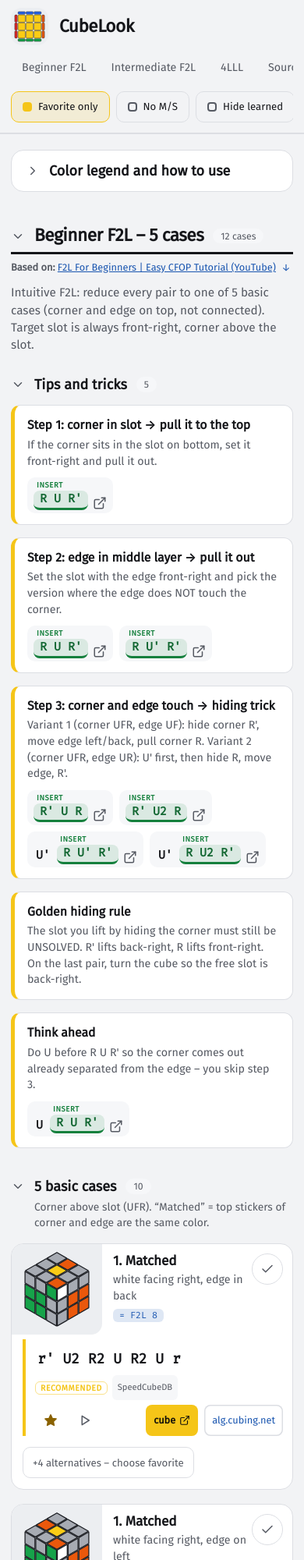
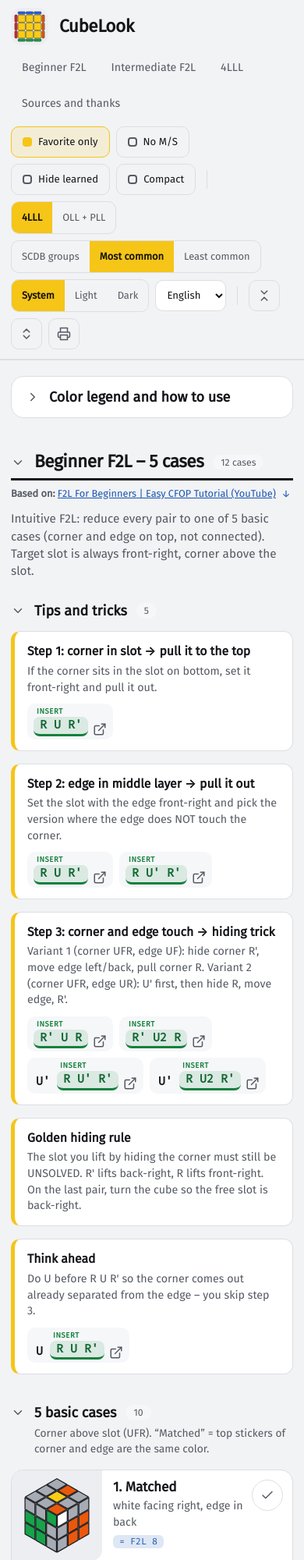
Before and after one commit to k3chupe/cubelook, a website built with Vite: page index.html in a window 390 px wide. Shown: the top 2000 px of the page at 78% size. Built offline with nearby package versions, Linux system fonts and the light colour scheme.

Commit message:
Ikony SCDB (baza) i Twizzle (kostka 3x3) z dymkiem, po prawej przy ostatniej linii alga; nagłówek zawija się na wąskim ekranie; +N kotwiczy kartę, alternatywy pojawiają się pod spodem
Co-authored-by: Cursor <cursoragent@cursor.com>

```diff
--- a/src/i18n/locales/en.ts
+++ b/src/i18n/locales/en.ts
@@ -45,9 +45,7 @@ export const en: Messages = {
     moveDown: "Move down",
     playHere: "Animate here",
     playFav: "Play favorite algorithm",
-    openScdbHint: "Case page on SpeedCubeDB",
-    openCube: "cube",
-    openCubeHint: "Open on a virtual cube (Twizzle, starts at the case)",
+    openCubeHint: "Open on a virtual cube (Twizzle)",
     openTwizzle: "alg.cubing.net",
     markLearned: "Mark as learned",
     rotateCase: "Rotate view (U)",
@@ -57,10 +55,10 @@ export const en: Messages = {
     howto: [
       "★ sets the algorithm as favorite – with “Favorite only” you see just that one.",
       "“+N alternatives” expands the other algorithms for the case; use arrows to change order.",
-      "▶ or click the image plays the animation here; “cube” opens Twizzle at the start of the case, “alg.cubing.net” is a second player.",
-      "✓ marks a case as learned. Everything is saved in this browser.",
+      "▶ or click the image plays the animation here; “alg.cubing.net” is a second player.",      "✓ marks a case as learned. Everything is saved in this browser.",
       "Hold: yellow on top, green in front, white cross on bottom. F2L slot is always front-right.",
     ],
+    iconsHowto: "{db} SpeedCubeDB case page · {cube} open on a virtual cube (Twizzle)",
     allLearned: "All cases in this group are learned. Turn off “Hide learned” to see them.",
     reset: "Restore default settings",
     resetConfirm: "Restore default favorites, order, and collapsed state?",
@@ -272,7 +270,7 @@ export const en: Messages = {
         "Community preferences: right-hand antisune, A-perm with D2, faster H algorithm, avoiding M algorithms, dot = line + L.",
       community: "Widely known algorithms not tied to a single source.",
       "tool-cubingjs": "3D cube animation on the page (twisty-player).",
-      "tool-algcubingnet": "“cube” (Twizzle) and “alg.cubing.net” links – open the algorithm on a virtual cube.",
+      "tool-algcubingnet": "Cube icon (Twizzle) and “alg.cubing.net” links – open the algorithm on a virtual cube.",
       "tool-fira": "UI and notation typefaces.",
       "tool-uiux": "Dense dashboard style, palette, fonts, and UX checklist.",
       "tool-webguidelines": "UI guidelines: labels, focus, reduced motion, translate=no for notation.",
--- a/src/i18n/locales/fr.ts
+++ b/src/i18n/locales/fr.ts
@@ -45,9 +45,7 @@ export const fr: Messages = {
     moveDown: "Descendre",
     playHere: "Animation ici",
     playFav: "Lire l'algorithme favori",
-    openScdbHint: "Page du cas sur SpeedCubeDB",
-    openCube: "cube",
-    openCubeHint: "Ouvrir sur un cube virtuel (Twizzle, depuis le début du cas)",
+    openCubeHint: "Ouvrir sur un cube virtuel (Twizzle)",
     openTwizzle: "alg.cubing.net",
     markLearned: "Marquer comme maîtrisé",
     rotateCase: "Tourner la vue (U)",
@@ -57,10 +55,10 @@ export const fr: Messages = {
     howto: [
       "★ définit l'algorithme favori – avec « Favori uniquement », vous ne voyez que celui-ci.",
       "« +N alternatives » déplie les autres algorithmes du cas ; les flèches changent l'ordre.",
-      "▶ ou un clic sur l'image lance l'animation ici ; « cube » ouvre Twizzle au début du cas, « alg.cubing.net » est un second lecteur.",
-      "✓ marque le cas comme maîtrisé. Tout est enregistré dans ce navigateur.",
+      "▶ ou un clic sur l'image lance l'animation ici ; « alg.cubing.net » est un second lecteur.",      "✓ marque le cas comme maîtrisé. Tout est enregistré dans ce navigateur.",
       "Tenue du cube : jaune en face du haut, vert devant, croix blanche en bas. Le slot F2L est toujours devant à droite.",
     ],
+    iconsHowto: "{db} page du cas sur SpeedCubeDB · {cube} ouvrir sur un cube virtuel (Twizzle)",
     allLearned: "Tous les cas de ce groupe sont maîtrisés. Désactivez « Masquer maîtrisés » pour les afficher.",
     reset: "Réinitialiser les paramètres",
     resetConfirm: "Réinitialiser favoris, ordre et repliements par défaut ?",
@@ -272,7 +270,7 @@ export const fr: Messages = {
         "Préférences de la communauté : antisune main droite, A-perm avec D2, algorithme H plus rapide, éviter les algos M, point = ligne + L.",
       community: "Algorithmes largement connus sans source unique précise.",
       "tool-cubingjs": "Animation 3D du cube sur la page (twisty-player).",
-      "tool-algcubingnet": "Liens « cube » (Twizzle) et « alg.cubing.net » – ouvrent l'algorithme sur un cube virtuel.",
+      "tool-algcubingnet": "Icône cube (Twizzle) et lien « alg.cubing.net » – ouvrent l'algorithme sur un cube virtuel.",
       "tool-fira": "Polices de l'interface et de la notation.",
       "tool-uiux": "Style « dashboard dense », palette, polices et checklist UX.",
       "tool-webguidelines": "Lignes directrices UI : labels, focus, mouvement réduit, translate=no pour la notation.",
--- a/src/i18n/locales/pl.ts
+++ b/src/i18n/locales/pl.ts
@@ -45,9 +45,7 @@ export const pl: Messages = {
     moveDown: "Przesuń w dół",
     playHere: "Animacja tutaj",
     playFav: "Odtwórz ulubiony algorytm",
-    openScdbHint: "Strona przypadku na SpeedCubeDB",
-    openCube: "kostka",
-    openCubeHint: "Otwórz na wirtualnej kostce (Twizzle, od początku przypadku)",
+    openCubeHint: "Otwórz na wirtualnej kostce (Twizzle)",
     openTwizzle: "alg.cubing.net",
     markLearned: "Oznacz jako opanowane",
     rotateCase: "Obróć widok (U)",
@@ -57,10 +55,10 @@ export const pl: Messages = {
     howto: [
       "★ ustawia algorytm jako ulubiony – przy „Tylko ulubiony” widzisz tylko jego.",
       "„+N alternatyw” rozwija pozostałe algorytmy przypadku; strzałkami zmieniasz kolejność.",
-      "▶ albo klik w obrazek odtwarza animację tutaj; „kostka” otwiera Twizzle od początku przypadku, „alg.cubing.net” – drugi odtwarzacz.",
-      "✓ oznacza przypadek jako opanowany. Wszystko zapisuje się w tej przeglądarce.",
+      "▶ albo klik w obrazek odtwarza animację tutaj; „alg.cubing.net” – drugi odtwarzacz.",      "✓ oznacza przypadek jako opanowany. Wszystko zapisuje się w tej przeglądarce.",
       "Trzymanie kostki: żółty na górze, zielony z przodu, biały krzyż na dole. Slot F2L zawsze z przodu po prawej.",
     ],
+    iconsHowto: "{db} strona przypadku na SpeedCubeDB · {cube} otwórz na wirtualnej kostce (Twizzle)",
     allLearned: "Wszystkie przypadki w tej grupie są opanowane. Wyłącz „Ukryj opanowane”, żeby je zobaczyć.",
     reset: "Przywróć ustawienia domyślne",
     resetConfirm: "Przywrócić domyślne ulubione, kolejność i zwinięcia?",
@@ -272,7 +270,7 @@ export const pl: Messages = {
         "Preferencje społeczności: antysune prawą ręką, A-perm z D2, szybszy algorytm na H, unikanie algorytmów z M, kropka = linia + L.",
       community: "Szeroko znane algorytmy, które nie pochodzą z jednego konkretnego źródła.",
       "tool-cubingjs": "Animacja 3D kostki na stronie (twisty-player).",
-      "tool-algcubingnet": "Linki „kostka” (Twizzle) i „alg.cubing.net” – otwierają algorytm na wirtualnej kostce.",
+      "tool-algcubingnet": "Ikona kostki (Twizzle) i linki „alg.cubing.net” – otwierają algorytm na wirtualnej kostce.",
       "tool-fira": "Kroje pisma interfejsu i notacji.",
       "tool-uiux": "Styl „gęsty dashboard”, paleta, fonty i lista kontrolna UX.",
       "tool-webguidelines": "Wytyczne interfejsu: etykiety, focus, ograniczony ruch, translate=no dla notacji.",
--- a/src/i18n/types.ts
+++ b/src/i18n/types.ts
@@ -58,8 +58,6 @@ export interface Messages {
     moveDown: string;
     playHere: string;
     playFav: string;
-    openScdbHint: string;
-    openCube: string;
     openCubeHint: string;
     openTwizzle: string;
     markLearned: string;
@@ -68,6 +66,7 @@ export interface Messages {
     tips: string;
     legend: string;
     howto: string[];
+    iconsHowto: string;
     allLearned: string;
     reset: string;
     resetConfirm: string;
--- a/src/icons.ts
+++ b/src/icons.ts
@@ -13,4 +13,10 @@ export const icons = {
   printer: svg('<path d="M6 9V2h12v7"/><path d="M6 18H4a2 2 0 0 1-2-2v-5a2 2 0 0 1 2-2h16a2 2 0 0 1 2 2v5a2 2 0 0 1-2 2h-2"/><rect x="6" y="14" width="12" height="8"/>'),
   fold: svg('<path d="m7 20 5-5 5 5"/><path d="m7 4 5 5 5-5"/>'),
   unfold: svg('<path d="m7 15 5 5 5-5"/><path d="m7 9 5-5 5 5"/>'),
+  db: svg('<ellipse cx="12" cy="5" rx="9" ry="3"/><path d="M3 5v14a9 3 0 0 0 18 0V5"/><path d="M3 12a9 3 0 0 0 18 0"/>'),
+  twizzle: svg(
+    [3, 9.5, 16]
+      .flatMap((y) => [3, 9.5, 16].map((x) => `<rect x="${x}" y="${y}" width="5" height="5" rx="1" fill="currentColor" stroke="none"/>`))
+      .join(""),
+  ),
 };
--- a/src/main.ts
+++ b/src/main.ts
@@ -110,12 +110,16 @@ function algTags(alg: string): string {
   return tags.join("");
 }
 
-/** Case page on SpeedCubeDB, first in the row; skipped when the source chip already links to it. */
-function scdbChip(a: AlgOut, c: CaseOut): string {
-  const url = speedcubedbCaseLink(c);
-  return url && url !== a.sourceUrl
-    ? `<a class="src src-speedcubedb scdb-link" href="${esc(url)}" target="_blank" rel="noopener" title="${esc(t().ui.openScdbHint)}">${esc(SOURCES.speedcubedb.short)}</a>`
-    : "";
+/** Icon link with a speech-bubble tip (CSS `data-tip`, shown on hover/focus); the accessible name is the same text. */
+function quickLink(href: string, tip: string, icon: string, cls: string): string {
+  return `<a class="quick-link ${cls}" href="${esc(href)}" target="_blank" rel="noopener" data-tip="${esc(tip)}" aria-label="${esc(tip)}">${icon}</a>`;
+}
+
+/** Case page on SpeedCubeDB and the alg on a virtual cube (Twizzle), at the right edge of a row. */
+function quickLinks(ref: CaseRef, alg: string): string {
+  const scdb = speedcubedbCaseLink(ref.c);
+  const cube = twizzleUrl(alg, ref.group.view, caseTitle(ref.c));
+  return `<span class="quick-links">${scdb ? quickLink(scdb, SOURCES.speedcubedb.short, icons.db, "scdb-link") : ""}${quickLink(cube, t().ui.openCubeHint, icons.twizzle, "cube-link")}</span>`;
 }
 
 function sourceChip(a: AlgOut): string {
@@ -149,21 +153,19 @@ function renderAlgRow(ref: CaseRef, a: AlgOut, index: number, count: number, sho
   const alg = shownAlg(ref.c.id, a.alg);
   const note = a.note ? content("notes", a.note) : undefined;
   const recommended = a.recommended ? `<span class="tag tag-rec">${esc(m.recommended)}</span>` : "";
-  // compact collapsed: only the case page and the cube link, beside the alg
-  if (quick) {
-    const scdb = speedcubedbCaseLink(ref.c);
+  // compact collapsed: only the alg and its two icon links
+  if (quick)
     return `
   <li class="alg-row is-fav quick">
-    <div class="alg-quick">${scdb ? `<a class="src src-speedcubedb scdb-link" href="${esc(scdb)}" target="_blank" rel="noopener" title="${esc(m.openScdbHint)}">${esc(SOURCES.speedcubedb.short)}</a>` : ""}<a class="link-btn" href="${twizzleUrl(alg, ref.group.view, title)}" target="_blank" rel="noopener" title="${esc(m.openCubeHint)}">${esc(m.openCube)}</a></div>
     <div class="alg" translate="no" aria-label="${esc(alg)}">${renderAlg(alg)}</div>
+    ${quickLinks(ref, alg)}
   </li>`;
-  }
   return `
   <li class="alg-row${fav ? " is-fav" : ""}">
     <div class="alg" translate="no" aria-label="${esc(alg)}">${renderAlg(alg)}</div>
     ${note ? `<div class="alg-note">${esc(note)}</div>` : ""}
     <div class="alg-actions">
-      <span class="tags">${recommended}${algTags(alg)}${scdbChip(a, ref.c)}${sourceChip(a)}</span>
+      <span class="tags">${recommended}${algTags(alg)}${sourceChip(a)}</span>
       ${iconButton("fav", fav ? m.fav : m.setFav, icons.star, `star${fav ? " on" : ""}`, `${data} aria-pressed="${fav}"`)}
       ${
         showReorder
@@ -172,8 +174,8 @@ function renderAlgRow(ref: CaseRef, a: AlgOut, index: number, count: number, sho
           : ""
       }
       ${iconButton("play", m.playHere, icons.play, "play", data)}
-      <a class="link-btn" href="${twizzleUrl(alg, ref.group.view, title)}" target="_blank" rel="noopener" title="${esc(m.openCubeHint)}">${esc(m.openCube)} ${icons.external}</a>
       <a class="link-btn alt" href="${algCubingNetUrl(alg, title)}" target="_blank" rel="noopener">${esc(m.openTwizzle)}</a>
+      ${quickLinks(ref, alg)}
     </div>
   </li>`;
 }
@@ -478,7 +480,9 @@ function renderLegend(): string {
               const tr = m.triggers[k.legendKey];
               return `<span class="seg" style="--c:${k.color}"><span class="seg-label">${esc(tr.label.replace("{move}", "F"))}</span><span class="seg-moves">${esc(tr.description)}</span></span>`;
             }).join("")}</div>
-            <ul class="howto">${m.ui.howto.map((h) => `<li>${esc(h)}</li>`).join("")}</ul>
+            <ul class="howto">${m.ui.howto.map((h) => `<li>${esc(h)}</li>`).join("")}<li>${esc(m.ui.iconsHowto)
+              .replace("{db}", `<span class="key-icon">${icons.db}</span>`)
+              .replace("{cube}", `<span class="key-icon">${icons.twizzle}</span>`)}</li></ul>
           </div>`
     }
   </div>`;
@@ -502,7 +506,9 @@ function render() {
   // Full rebuild replaces the focused control; pin viewport to it so expand/collapse does not yank content away.
   const active = dialogCase ? null : (document.activeElement as HTMLElement | null);
   const focusedKey = active?.dataset?.focusKey;
-  const anchorTop = focusedKey != null ? active!.getBoundingClientRect().top : null;
+  // "+N alternatives" grows the card below its top: keep the card in place, not the button that moves to the end of the list
+  const card = active?.dataset.action === "expand" ? active.closest<HTMLElement>("article.case") : null;
+  const anchorTop = (card ?? (focusedKey != null ? active : null))?.getBoundingClientRect().top ?? null;
   const scrollY = window.scrollY;
   app.innerHTML = `
   <a class="skip" href="#main">${esc(m.ui.sectionsNav)}</a>
@@ -549,13 +555,10 @@ function render() {
   const focused = focusedKey
     ? app.querySelector<HTMLElement>(`[data-focus-key="${CSS.escape(focusedKey)}"]`)
     : null;
-  if (focused && anchorTop != null) {
-    window.scrollBy(0, focused.getBoundingClientRect().top - anchorTop);
-    focused.focus({ preventScroll: true });
-  } else {
-    window.scrollTo(0, scrollY);
-    focused?.focus({ preventScroll: true });
-  }
+  const anchored = card ? document.getElementById(card.id) : focused;
+  if (anchored && anchorTop != null) window.scrollBy(0, anchored.getBoundingClientRect().top - anchorTop);
+  else window.scrollTo(0, scrollY);
+  focused?.focus({ preventScroll: true });
   renderCaseDialog();
 }
 
--- a/src/style.css
+++ b/src/style.css
@@ -722,8 +722,84 @@ a.src:hover {
   margin-left: 4px;
 }
 
-.alg-actions .link-btn:first-of-type {
+/* icon links (SpeedCubeDB, Twizzle): 16px icon, 24px hit area via padding inside a negative margin, so no layout change */
+.quick-links {
+  display: inline-flex;
+  align-items: center;
+  gap: 4px;
+  flex: none;
   margin-left: auto;
+}
+
+.quick-link {
+  position: relative;
+  box-sizing: content-box;
+  display: grid;
+  place-items: center;
+  width: 16px;
+  height: 16px;
+  padding: 4px;
+  margin: -4px;
+  border-radius: 6px;
+  color: var(--accent-2);
+}
+
+.quick-link:hover,
+.quick-link:focus-visible {
+  z-index: 2;
+}
+
+.quick-link .icon {
+  width: 16px;
+  height: 16px;
+}
+
+/* speech bubble above the icon: absolutely positioned, so it never changes any size */
+.quick-link::after,
+.quick-link::before {
+  position: absolute;
+  bottom: 100%;
+  opacity: 0;
+  pointer-events: none;
+  transition: opacity 0.12s;
+}
+
+.quick-link::after {
+  content: attr(data-tip);
+  right: 0;
+  bottom: calc(100% + 6px);
+  padding: 4px 9px;
+  border-radius: 10px;
+  background: var(--text);
+  color: var(--bg);
+  font: 600 0.78rem/1.2 var(--font-ui);
+  white-space: nowrap;
+}
+
+.quick-link::before {
+  content: "";
+  right: 6px;
+  border: 6px solid transparent;
+  border-bottom: 0;
+  border-top-color: var(--text);
+}
+
+.quick-link:hover::after,
+.quick-link:hover::before,
+.quick-link:focus-visible::after,
+.quick-link:focus-visible::before {
+  opacity: 1;
+}
+
+.key-icon {
+  display: inline-flex;
+  vertical-align: -4px;
+  color: var(--accent-2);
+}
+
+.key-icon .icon {
+  width: 16px;
+  height: 16px;
 }
 
 .link-btn:hover {
@@ -1203,7 +1279,7 @@ dialog.case-dialog .dialog-close {
   display: none;
 }
 
-/* collapsed compact row: the case page and cube links beside the alg, no taller than its line */
+/* collapsed compact row: the alg, with its icon links at the right beside the last line */
 [data-density="compact"] .alg-row.quick {
   flex-direction: row;
   align-items: flex-start;
@@ -1215,25 +1291,8 @@ dialog.case-dialog .dialog-close {
   min-width: 0;
 }
 
-[data-density="compact"] .alg-quick {
-  display: flex;
-  flex: none;
-  gap: 4px;
-}
-
-[data-density="compact"] .alg-quick > * {
-  position: relative;
-  min-height: 0;
-  padding: 2px 6px;
-  font-size: 0.7rem;
-  line-height: 1.2;
-}
-
-/* invisible enlargement so the small links are easy to tap; no layout effect */
-[data-density="compact"] .alg-quick > *::after {
-  content: "";
-  position: absolute;
-  inset: -8px -3px;
+[data-density="compact"] .alg-row.quick .quick-links {
+  align-self: flex-end;
 }
 
 [data-density="compact"] .more {
@@ -1296,8 +1355,7 @@ dialog.case-dialog .dialog-close {
   }
   .jump {
     flex-basis: 100%;
-    overflow-x: auto;
-    scrollbar-width: none;
+    flex-wrap: wrap;
   }
   .jump a {
     min-height: 44px;
@@ -1305,9 +1363,12 @@ dialog.case-dialog .dialog-close {
     align-items: center;
   }
   .controls {
-    overflow-x: auto;
-    scrollbar-width: thin;
+    flex-wrap: wrap;
     padding-bottom: 12px;
+  }
+  .controls .segmented {
+    flex-wrap: wrap;
+    max-width: 100%;
   }
   .section-head {
     flex-wrap: nowrap;
```
Also changed, not shown: tests/e2e/app.spec.ts (+76 -13 lines).
